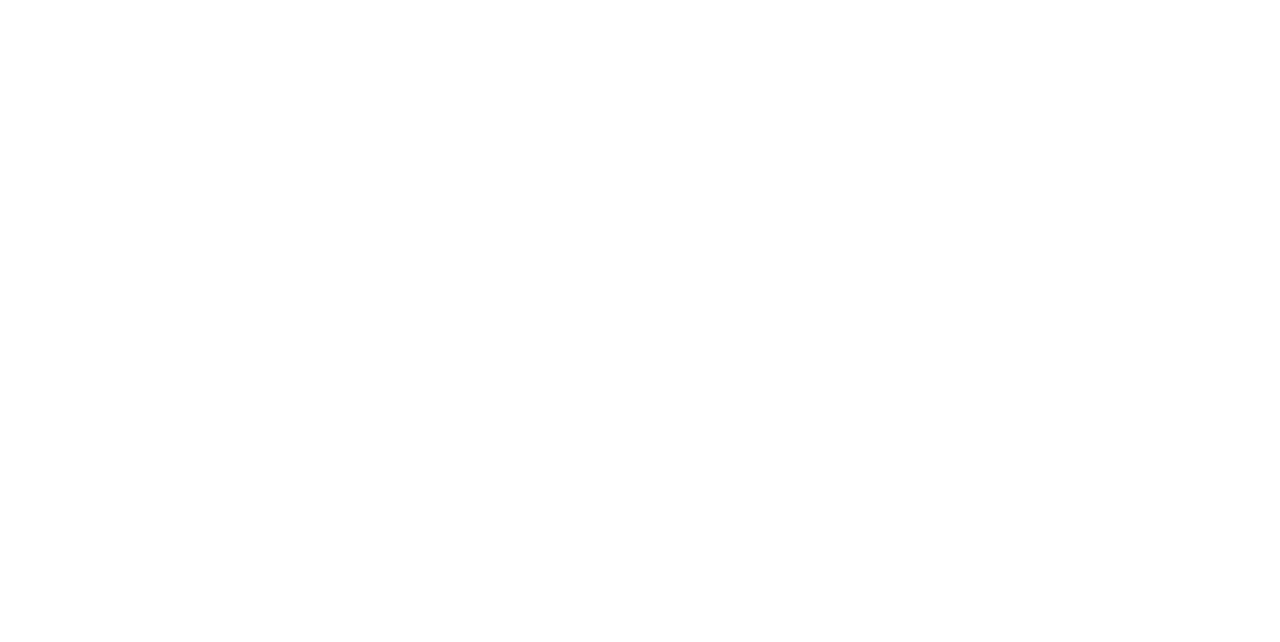
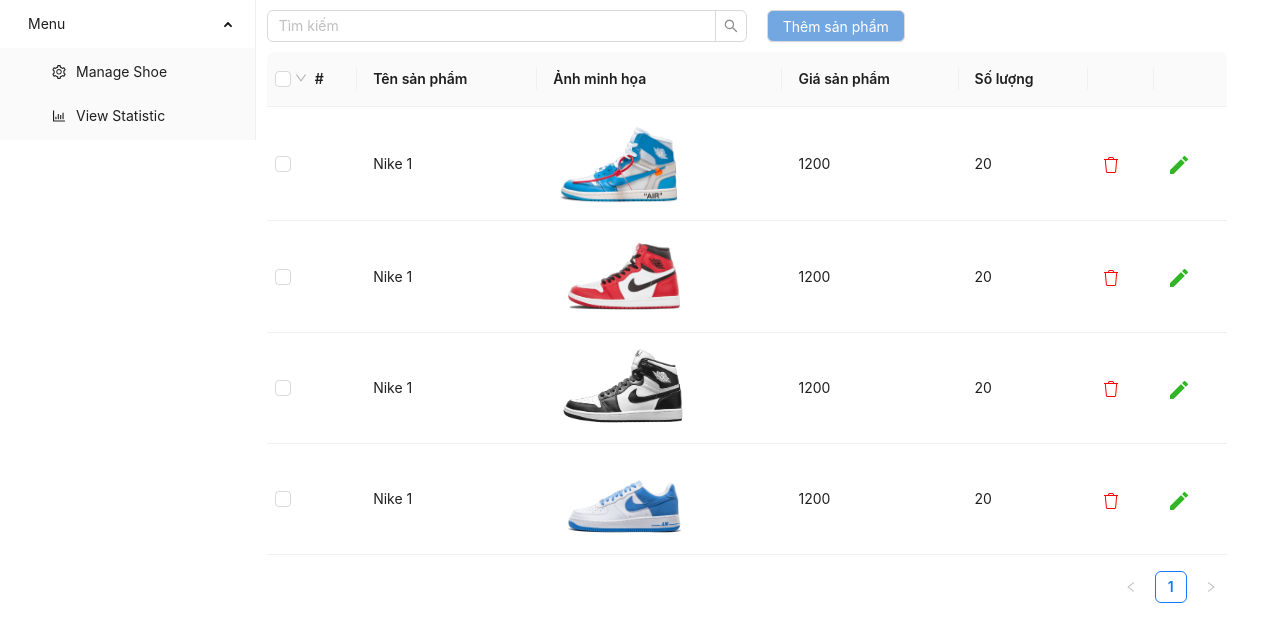
Before and after one commit to phungnu/shoe-store-frontend, a React (Create React App) app: page /admin/manage in a window 1280 px wide. Before the commit this address had no page. Shown: the top 642 px of the page. Built offline with nearby package versions, Linux system fonts and the light colour scheme.

Commit message:
update function  admin

```diff
--- a/src/App.js
+++ b/src/App.js
@@ -6,15 +6,20 @@
 import Cart from './conponents/screen/cart/index';
 import ShoeInfo from './conponents/screen/shoe_info/index';
 import Admin from './conponents/screen/admin-login/index';
+import AdminManage from './conponents/screen/admin-manage/index';
+import Statistic from './conponents/screen/admin-manage/statistic/index';
 
 function App() {
   return (
     <BrowserRouter>
       <Routes>
         <Route path="/" element={<Home />} />
+        <Route path="home" element={<Home />} />
         <Route path="cart" element={<Cart />} />
         <Route path="shoe-info" element={<ShoeInfo />} />
-        <Route path="admin-login" element={<Admin />} />
+        <Route path="admin" element={<Admin />} />
+        <Route path="admin/manage" element={<AdminManage/>} />
+        <Route path='admin/statistic' element={<Statistic />} />
       </Routes>
     </BrowserRouter>
   );
--- a/src/conponents/screen/admin-login/index.js
+++ b/src/conponents/screen/admin-login/index.js
@@ -2,10 +2,13 @@
 import { LockOutlined, UserOutlined } from "@ant-design/icons";
 import { Button, Form, Input } from "antd";
 import "./style.css";
+import { useNavigate } from "react-router-dom";
+const Admin = () => {
 
-const Admin = () => {
+  const navigate = useNavigate();
   const onFinish = (values) => {
     console.log("Received values of form: ", values);
+    navigate('/admin/manage');
   };
 
   return (
--- /dev/null
+++ b/src/conponents/screen/admin-manage/Toolbar.js
@@ -0,0 +1,37 @@
+import React from 'react'
+import { Menu } from 'antd';
+import { SettingOutlined, BarChartOutlined } from '@ant-design/icons';
+import { useNavigate } from 'react-router-dom';
+
+const { SubMenu } = Menu;
+
+const rootSubmenuKeys = ['sub1'];
+
+const Toolbar = () => {
+
+  const [openKeys, setOpenKeys] = React.useState(['sub1']);
+
+  const navigate = useNavigate();
+
+  const onOpenChange = (keys) => {
+    const latestOpenKey = keys.find((key) => openKeys.indexOf(key) === -1);
+    if (rootSubmenuKeys.indexOf(latestOpenKey) === -1) {
+      setOpenKeys(keys);
+    } else {
+      setOpenKeys(latestOpenKey ? [latestOpenKey] : []);
+    }
+  };
+
+    return (
+      <div >
+        <Menu mode="inline" openKeys={openKeys} onOpenChange={onOpenChange} style={{ width: 256 }}>
+          <SubMenu key="sub1" title="Menu">
+            <Menu.Item icon={<SettingOutlined />} key="1" onClick={() => navigate("/admin/manage")} >Manage Shoe</Menu.Item>
+            <Menu.Item icon={<BarChartOutlined />} key="2" onClick={() => navigate("/admin/statistic")}>View Statistic</Menu.Item>
+          </SubMenu>
+        </Menu>
+      </div>
+    )
+}
+
+export default Toolbar;
--- /dev/null
+++ b/src/conponents/screen/admin-manage/index.js
@@ -0,0 +1,215 @@
+import React, { useState} from "react";
+import { LockOutlined, UserOutlined } from "@ant-design/icons";
+import { Image, Input, Button, Row, Col, Table, Modal, Tooltip  } from 'antd';
+import { ExclamationCircleFilled } from '@ant-design/icons';
+import "./style.css";
+import { useNavigate } from "react-router-dom";
+import Toolbar from "./Toolbar";
+
+const columnsLeft = [
+	{
+		title: '#',
+		dataIndex: 'stt'
+	},
+	{
+		title: 'Tên sản phẩm',
+		dataIndex: 'name',
+	},
+	{
+		title: 'Ảnh minh họa',
+		dataIndex: 'image',
+	},
+	{
+		title: 'Giá sản phẩm',
+		dataIndex: 'price',
+	},
+	{
+		title: 'Số lượng',
+		dataIndex: 'amount',
+	},
+	{
+		title: '',
+		dataIndex: 'delete',
+	},
+	{
+		title: '',
+		dataIndex: 'edit',
+	},
+];
+
+const data = [
+	{
+		name: "Nike 1",
+		image: <Image src='/image/shoe11.png' preview={false} width={140} />,
+		price: 1200,
+		amount: 20,
+		delete: <Tooltip title='Xóa'><Image src = '/image/delete.png' preview = {false} /></Tooltip>,
+		edit: <Tooltip title='Sửa'><Image src = '/image/edit.png' preview = {false} /></Tooltip>
+	},
+	{
+		name: "Nike 1",
+		image: <Image src='/image/shoe12.png' preview={false} width={140} />,
+		price: 1200,
+		amount: 20,
+		delete: <Tooltip title='Xóa'><Image src = '/image/delete.png' preview = {false} /></Tooltip>,
+		edit: <Tooltip title='Sửa'><Image src = '/image/edit.png' preview = {false} /></Tooltip>
+	},
+	{
+		name: "Nike 1",
+		image: <Image src='/image/shoe13.png' preview={false} width={140} />,
+		price: 1200,
+		amount: 20,
+		delete: <Tooltip title='Xóa'><Image src = '/image/delete.png' preview = {false} /></Tooltip>,
+		edit: <Tooltip title='Sửa'><Image src = '/image/edit.png' preview = {false} /></Tooltip>
+	},
+	{
+		name: "Nike 1",
+		image: <Image src='/image/shoe14.png' preview={false} width={140} />,
+		price: 1200,
+		amount: 20,
+		delete: <Tooltip title='Xóa'><Image src = '/image/delete.png' preview = {false} /></Tooltip>,
+		edit: <Tooltip title='Sửa'><Image src = '/image/edit.png' preview = {false} /></Tooltip>
+	},
+]
+
+const AdminManage = () => {
+	const navigate = useNavigate();
+	const [dataLeft, setDataLeft] = useState(data);
+
+	const [selectedRowKeysLeft, setSelectedRowKeysLeft] = useState([]);
+	const onSelectChangeLeft = (newSelectedRowKeys) => {
+		console.log('selectedRowKeys changed: ', newSelectedRowKeys);
+		setSelectedRowKeysLeft(newSelectedRowKeys);
+	};
+	const rowSelectionLeft = {
+		selectedRowKeysLeft,
+		onChange: onSelectChangeLeft,
+		selections: [
+			Table.SELECTION_ALL,
+			Table.SELECTION_INVERT,
+			Table.SELECTION_NONE,
+			{
+				key: 'odd',
+				text: 'Select Odd Row',
+				onSelect: (changableRowKeys) => {
+					let newSelectedRowKeys = [];
+					newSelectedRowKeys = changableRowKeys.filter((_, index) => {
+						if (index % 2 !== 0) {
+							return false;
+						}
+						return true;
+					});
+					setSelectedRowKeysLeft(newSelectedRowKeys);
+				},
+			},
+			{
+				key: 'even',
+				text: 'Select Even Row',
+				onSelect: (changableRowKeys) => {
+					let newSelectedRowKeys = [];
+					newSelectedRowKeys = changableRowKeys.filter((_, index) => {
+						if (index % 2 !== 0) {
+						return true;
+						}
+						return false;
+					});
+					setSelectedRowKeysLeft(newSelectedRowKeys);
+				},
+			},
+		],
+	};
+
+	const [ nameAdd, setNameAdd] = useState('');
+	const [ priceAdd, setPriceAdd] = useState('');
+	const [ amountAdd, setAmountAdd ] = useState('');
+	const [ urlAdd, setUrlAdd] = useState('');
+
+	const handleAddEvent = async () => {
+		console.log(urlAdd);
+
+		const tmp = urlAdd.split('\\');
+
+		console.log(tmp);
+		console.log(tmp[tmp.length - 1])
+
+		const product = {
+			name : nameAdd,
+			image: <Image src={`/image/${tmp[tmp.length - 1]}`} preview={false} width={140} />,
+			price: priceAdd,
+			amount: amountAdd,
+			delete: <Tooltip title='Xóa'><Image className="icon-delete" src = '/image/delete.png' preview = {false} /></Tooltip>,
+			edit: <Tooltip title='Sửa'><Image className="icon-edit" src = '/image/edit.png' preview = {false} /></Tooltip>
+		}
+
+		setDataLeft(dataLeft => [...dataLeft, product])
+
+        handleClose();
+    }
+	const [open, setOpen] = React.useState(false);
+    const handleOpen = () => {
+        setOpen(true);
+    };
+    const handleClose = () => {
+        setOpen(false);
+    };
+
+
+	return (
+		<div >
+		<Row>
+			<Col span={5}>
+			<Toolbar />
+			</Col>
+			<Col span={18}>
+				<Row className=''>
+					<Col className='left' span={24}>
+						<div className="search-add">
+							<Input.Search
+								allowClear
+								style={{
+									width: '50%',
+								}}
+								defaultValue=""
+								placeholder='Tìm kiếm'
+
+							/>
+							<Button onClick={handleOpen} className='btn-add-tbleft'>Thêm sản phẩm</Button>
+							<Modal title="Thêm sản phẩm" visible={open}
+								onOk={handleAddEvent} onCancel={handleClose}>
+									<Row>
+										<p>Tên sản phẩm</p>
+										<Input onChange={(e) => setNameAdd(e.target.value)}  placeholder="Nhập tên sản phẩm" />
+									</Row>
+									<Row>
+										<p>Ảnh minh họa</p>
+										<Input type="file" onChange={(e) => setUrlAdd(e.target.value)}  placeholder="Chọn ảnh" />
+									</Row>
+									<Row style={{marginTop: 10}}>
+										<p>Giá sản phẩm</p>
+										<Input onChange={(e) => setPriceAdd(e.target.value)}  placeholder="Nhập giá sản phẩm" />
+									</Row>
+									<Row style={{marginTop: 10}}>
+										<p>Số lượng</p>
+										<Input onChange={(e) => setAmountAdd(e.target.value)}  placeholder="Nhập số lượng sản phẩm" />
+									</Row>
+							</Modal>
+						</div>
+						<Table
+							className='table-left'
+							rowSelection={rowSelectionLeft}
+							columns={columnsLeft}
+							dataSource={dataLeft}
+							pagination={{
+								defaultPageSize: 5
+							}}
+						/>
+					</Col>
+
+				</Row>
+			</Col>
+		</Row>
+		</div>
+	);
+};
+
+export default AdminManage;
--- /dev/null
+++ b/src/conponents/screen/admin-manage/statistic/index.js
@@ -0,0 +1,25 @@
+import React, { useState} from "react";
+import { LockOutlined, UserOutlined } from "@ant-design/icons";
+import { Image, Input, Button, Row, Col, Table, Modal, Tooltip  } from 'antd';
+import { ExclamationCircleFilled } from '@ant-design/icons';
+import "./style.css";
+import { useNavigate } from "react-router-dom";
+import Toolbar from "../Toolbar";
+const Statistic = () => {
+	const navigate = useNavigate();
+
+	return (
+		<div >
+		<Row>
+			<Col span={5}>
+			    <Toolbar />
+			</Col>
+			<Col span={18}>
+
+			</Col>
+		</Row>
+		</div>
+	);
+};
+
+export default Statistic;
--- /dev/null
+++ b/src/conponents/screen/admin-manage/style.css
@@ -0,0 +1,23 @@
+.search-add {
+    margin-top: 10px;
+    margin-bottom: 10px;
+}
+
+.btn-add-tbleft {
+    margin-left: 20px;
+    background-color: rgb(115, 167, 225);
+    color: white;
+}
+
+.btn-add-tbleft:hover {
+    background-color: #ffffff;
+    color: rgb(65, 38, 236);
+}
+
+.icon-delete:hover {
+    cursor: pointer;
+}
+
+.icon-edit:hover{
+    cursor: pointer;
+}
--- a/src/conponents/screen/cart/index.js
+++ b/src/conponents/screen/cart/index.js
@@ -195,7 +195,7 @@
         <Col className="quantity">Quantity</Col>
         <Col className="subtotal">Subtotal</Col>
         <Col className="total">Total</Col>
-        <Col className="clear-cart">Clear Cart</Col>
+        <Col className="clear-cart">Clear</Col>
       </Row>
       {arrayShoes.map((shoe) => (
         <ProductInCart
--- a/src/conponents/util/Shoes.css
+++ b/src/conponents/util/Shoes.css
@@ -8,6 +8,10 @@
      box-shadow: 0px 0px 6px 2px gray;;
      /* padding-left: 8px;
      padding-right: 8px; */
+}
+
+.shoes:hover {
+     cursor: pointer;
 }
 
 .addToCartLoGo {
--- a/src/conponents/util/Shoes.js
+++ b/src/conponents/util/Shoes.js
@@ -8,10 +8,10 @@
           navigate("/shoe-info");
      };
      return (
-          <div className="shoes">
+          <div onClick={handleShoeInfo} className="shoes">
                <div className='top-shoes'>
                     <Row className='shoe-img'>
-                         <Image style={{padding: 10}} width={210} src={url} onClick={handleShoeInfo} preview={false}/>
+                         <Image style={{padding: 10}} width={210} src={url}  preview={false}/>
                     </Row>
                     <Row className='addToCartLoGo'>
                          <Image style={{backgroundColor:'#ffffff', padding: '3px', borderRadius:'15px'}} width={30} src='/image/add-to-cart.png' preview={false}/>
```
Also changed, not shown: public/image/delete.png (added), public/image/edit.png (added), src/conponents/screen/admin-manage/statistic/style.css (added).
